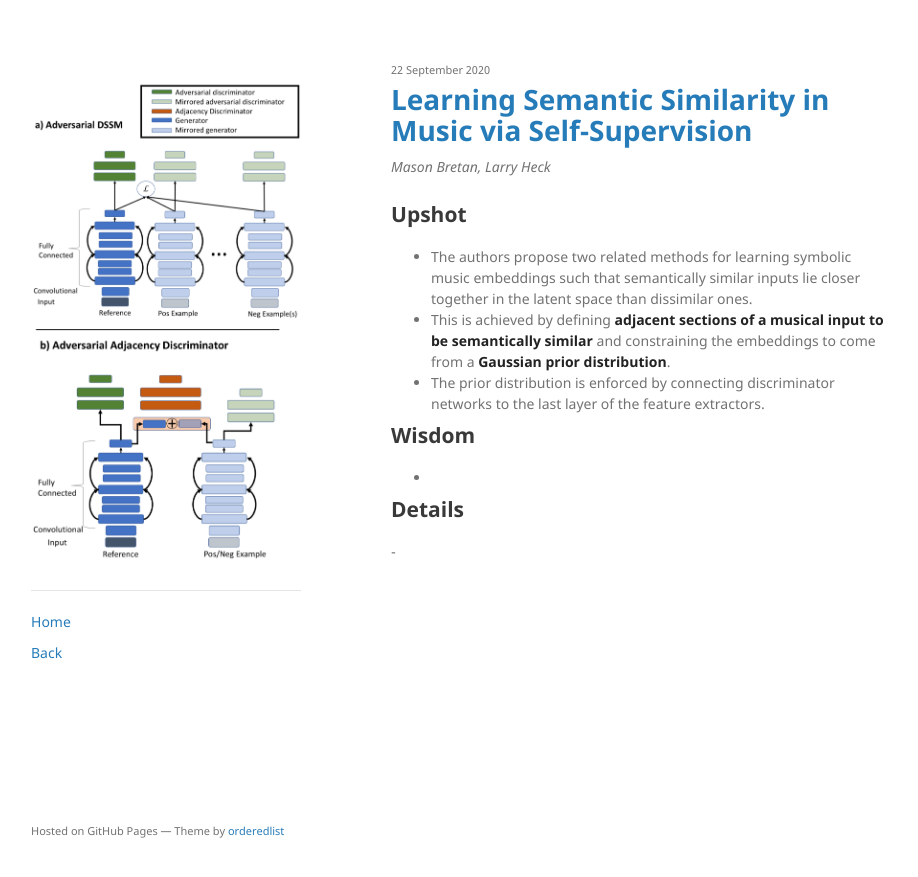
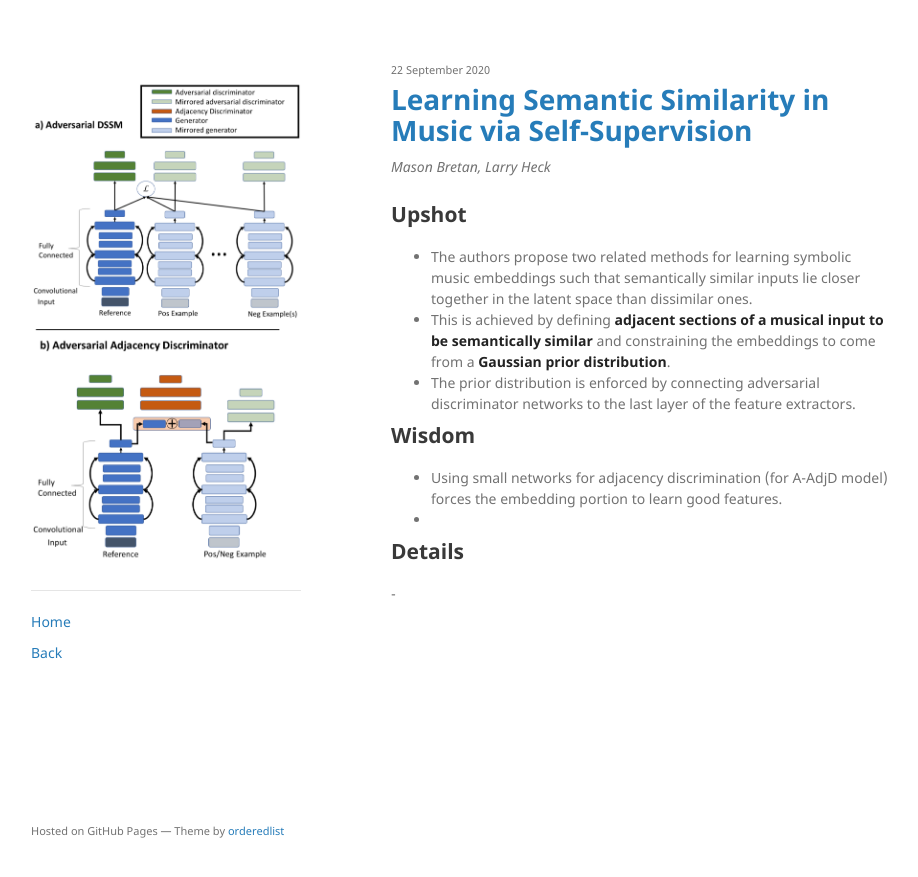
Before and after one commit to shreyanc/shreyanc.github.io, a Jekyll site: the page built from _posts/2020-09-22-semantic-similarity-via-self-supervision.md, in a window 1280 px wide. Shown: the top 877 px of the page, without its empty margins (179-1097 px from the left). Built offline with Jekyll 4.4.1, drawn with Linux system fonts in a browser that asks for light colours.

Commit message:
Update 2020-09-22-semantic-similarity-via-self-supervision.md

```diff
--- a/_posts/2020-09-22-semantic-similarity-via-self-supervision.md
+++ b/_posts/2020-09-22-semantic-similarity-via-self-supervision.md
@@ -16,9 +16,10 @@ post_title: Learning Semantic Similarity in Music via Self-Supervision
 ## Upshot
 - The authors propose two related methods for learning symbolic music embeddings such that semantically similar inputs lie closer together in the latent space than dissimilar ones.
 - This is achieved by defining **adjacent sections of a musical input to be semantically similar** and constraining the embeddings to come from a **Gaussian prior distribution**.
-- The prior distribution is enforced by connecting discriminator networks to the last layer of the feature extractors.
+- The prior distribution is enforced by connecting adversarial discriminator networks to the last layer of the feature extractors.
 
 ## Wisdom
+- Using small networks for adjacency discrimination (for A-AdjD model) forces the embedding portion to learn good features.
 -
 
 ## Details
```
